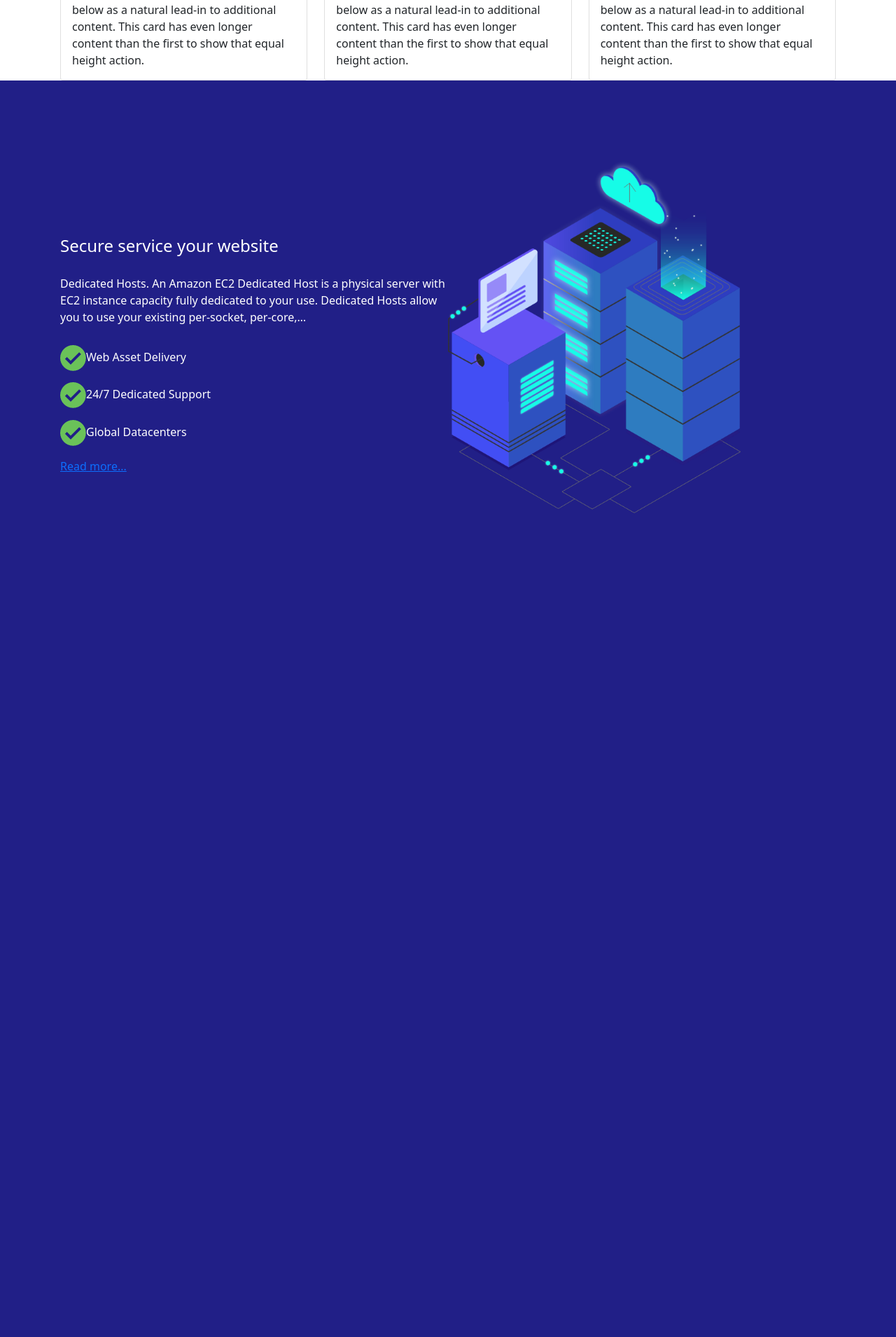
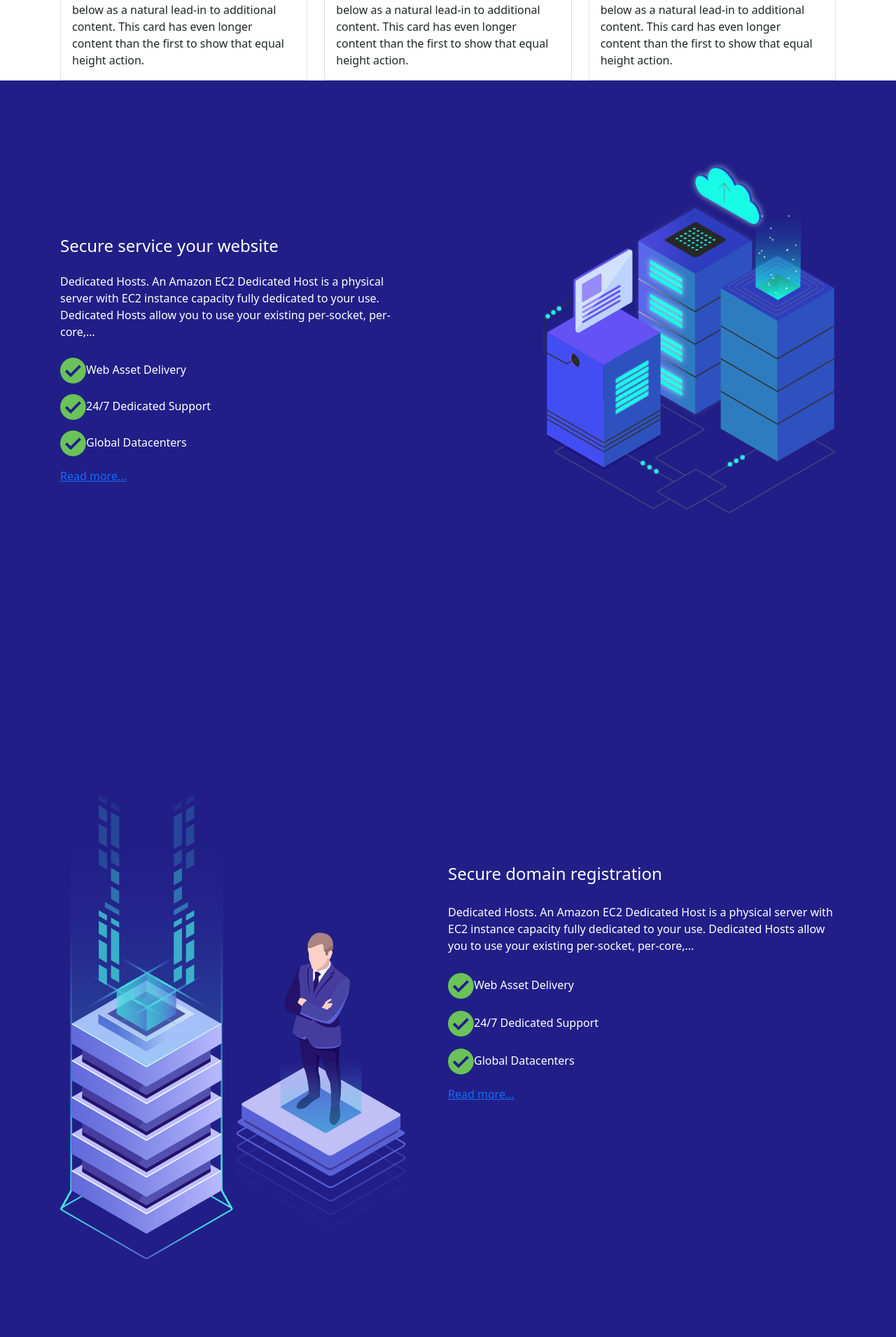
Before and after one commit to mathieuradjouki/sapce-drive, a PHP site: page / in a window 1280 px wide. Shown: the part 3096-5006 px from the top of the page at 70% size. Before the commit the page ends 3829 px from the top, so only its background shows below. Run offline with PHP 8.4, Linux system fonts and the light colour scheme.

Commit message:
commit before lunch

```diff
--- a/main.css
+++ b/main.css
@@ -165,18 +165,37 @@ h2{
 .secure{
   background-color: #211F87;
 }
-
+/* secure service css */
 .secure-service{
   display: flex;
   padding: 10% 0 10% 0;
+  justify-content: space-between;
   /* height: 100vh; */
 }
 .secure-service-text{
+  width: 45%;
+  margin-top: 10%;
+}
+.secure-service-img{
+  width: 45%;
+  display: flex;
+  justify-content: flex-end;
+}
+/* secure domain css */
+.secure-domain{
+  display: flex;
+  padding: 10% 0 10% 0;
+  justify-content: space-between;
+  /* height: 100vh; */
+}
+.secure-domain-text{
   width: 50%;
   margin-top: 10%;
 }
-.secure-service-img{
+.secure-domain-img{
   width: 50%;
+  display: flex;
+  justify-content: flex-start;
 }
 .secure h4{
   color: white;
--- a/secure.php
+++ b/secure.php
@@ -15,5 +15,20 @@
         <img src="images/sercure-service.png" alt="">
       </div>
     </div>
+    <div class="secure-domain">
+      <div class="secure-domain-img">
+        <img src="images/secure-domain.png" alt="">
+      </div>
+      <div class="secure-domain-text">
+        <h4>Secure domain registration</h4>
+        <p>Dedicated Hosts. An Amazon EC2 Dedicated Host is a physical server with EC2 instance capacity fully dedicated to your use. Dedicated Hosts allow you to use your existing per-socket, per-core,...</p>
+        <ul>
+          <li><img src="images/checked.png" alt="">Web Asset Delivery</li>
+          <li><img src="images/checked.png" alt="">24/7 Dedicated Support</li>
+          <li><img src="images/checked.png" alt="">Global Datacenters</li>
+        </ul>
+        <a href="#">Read more...</a>
+      </div>
+    </div>
   </div>
 </div>
```
Also changed, not shown: images/secure-domain.png (added).
